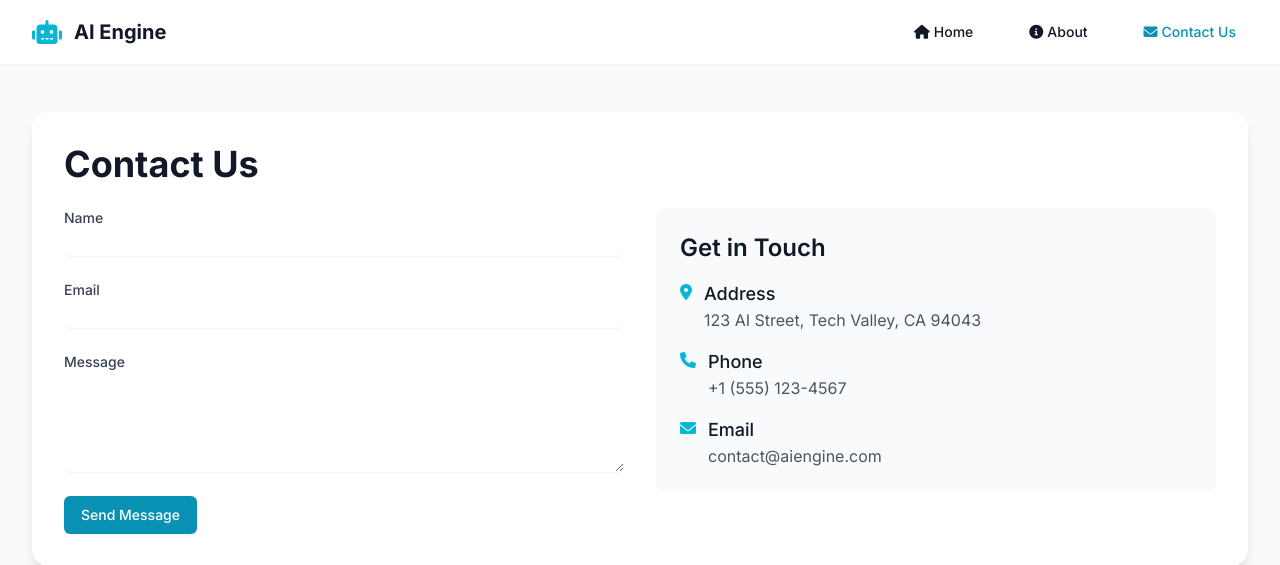
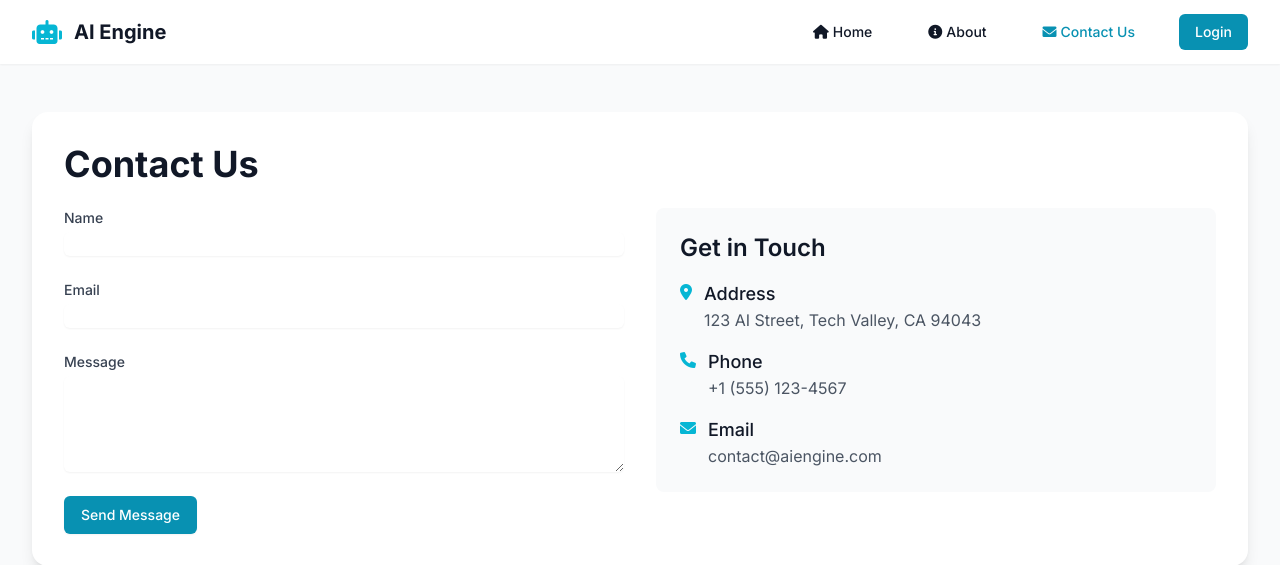
Before and after one commit to incubus1998/blackboxai-1744742850029, a Flask app: page /contact in a window 1280 px wide. Shown: the top 565 px of the page. Run offline with Flask 3, Linux system fonts and the light colour scheme; some libraries are stand-ins or nearby versions.

Commit message:
Add templates/contact.html 1744915582334

```diff
--- a/templates/contact.html
+++ b/templates/contact.html
@@ -1,4 +1,4 @@
-{% raw %}<!DOCTYPE html>
+<!DOCTYPE html>
 <html lang="en">
 <head>
     <meta charset="UTF-8" />
@@ -32,7 +32,7 @@
         }
     </script>
     <!-- External Custom CSS -->
-    <link rel="stylesheet" href="{{ url_for('static', filename='sryle.css') }}" />
+    <link rel="stylesheet" href="{{ url_for('static', filename='style.css') }}" />
     <!-- Google Fonts -->
     <link href="https://fonts.googleapis.com/css2?family=Inter:wght@300;400;500;600;700&display=swap" rel="stylesheet" />
     <!-- Font Awesome -->
@@ -62,6 +62,9 @@
                         <i class="fas fa-envelope"></i>
                         <span>Contact Us</span>
                     </a>
+                    <a href="{{ url_for('login') }}" class="ml-auto px-4 py-2 bg-primary-600 text-white rounded-md hover:bg-primary-700 focus:outline-none focus:ring-2 focus:ring-offset-2 focus:ring-primary-500 text-sm font-medium">
+                        Login
+                    </a>
                 </div>
             </div>
         </div>
@@ -73,21 +76,21 @@
             <h1 class="text-4xl font-bold text-gray-900 mb-6">Contact Us</h1>
             <div class="grid grid-cols-1 md:grid-cols-2 gap-8">
                 <div>
-                    <form class="space-y-6">
+                    <form class="space-y-6" method="POST" action="{{ url_for('contact') }}">
                         <div>
                             <label for="name" class="block text-sm font-medium text-gray-700">Name</label>
-                            <input type="text" name="name" id="name" class="mt-1 block w-full rounded-md border-gray-300 shadow-sm focus:border-primary-500 focus:ring-primary-500" />
+                            <input type="text" name="name" id="name" required class="mt-1 block w-full rounded-md border-gray-300 shadow-sm focus:border-primary-500 focus:ring-primary-500" />
                         </div>
                         <div>
                             <label for="email" class="block text-sm font-medium text-gray-700">Email</label>
-                            <input type="email" name="email" id="email" class="mt-1 block w-full rounded-md border-gray-300 shadow-sm focus:border-primary-500 focus:ring-primary-500" />
+                            <input type="email" name="email" id="email" required class="mt-1 block w-full rounded-md border-gray-300 shadow-sm focus:border-primary-500 focus:ring-primary-500" />
                         </div>
                         <div>
                             <label for="message" class="block text-sm font-medium text-gray-700">Message</label>
-                            <textarea name="message" id="message" rows="4" class="mt-1 block w-full rounded-md border-gray-300 shadow-sm focus:border-primary-500 focus:ring-primary-500"></textarea>
+                            <textarea name="message" id="message" rows="4" required class="mt-1 block w-full rounded-md border-gray-300 shadow-sm focus:border-primary-500 focus:ring-primary-500"></textarea>
                         </div>
                         <div>
-                            <button type="submit" class="inline-flex justify-center py-2 px-4 border border-transparent shadow-sm text-sm font-medium rounded-md text-white bg-primary-600 hover:bg-primary-700 focus:outline-none focus:ring-2 focus:ring-offset-2 focus:ring-primary-500">
+                            <button type="submit" class="inline-flex justify-center py-2 px-4 border border-transparent shadow-sm text-sm font-medium rounded-md text-white bg-primary-600 hover:bg-primary-700 focus:outline-none focus:ring-2 focus:ring-offset-2 focus:ring-primary-500 transition-all duration-200 transform hover:-translate-y-0.5">
                                 Send Message
                             </button>
                         </div>
@@ -138,4 +141,4 @@
         </div>
     </footer>
 </body>
-</html>{% endraw %}
+</html>
```
